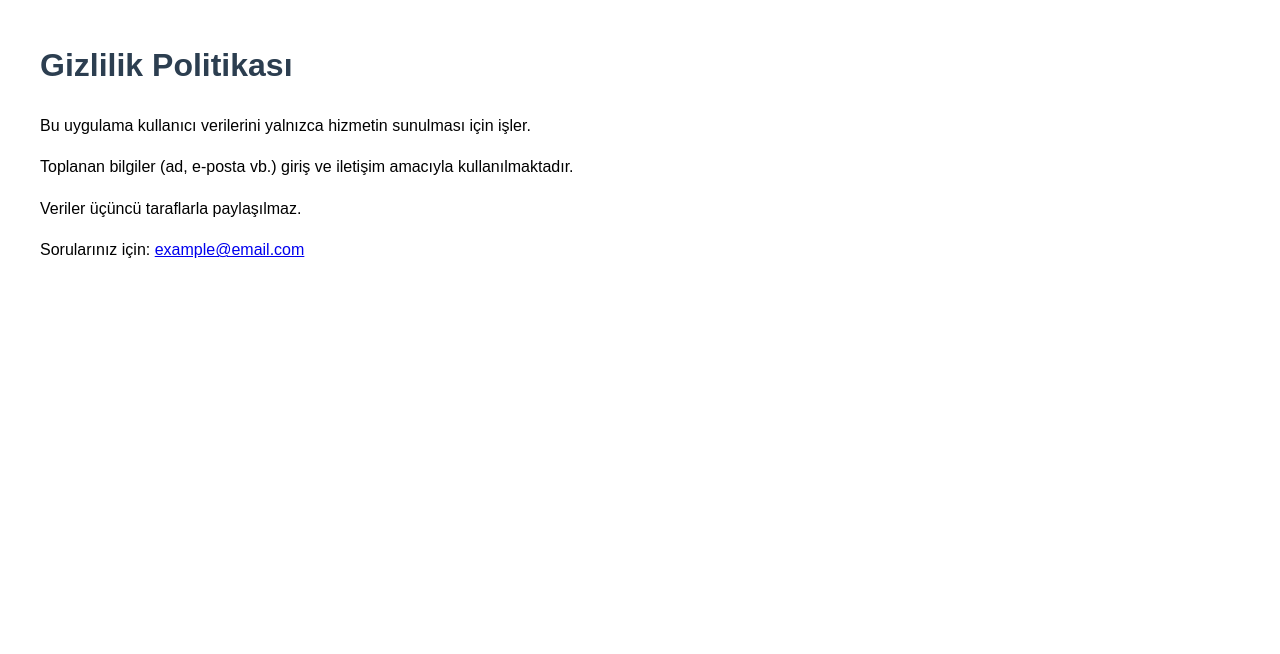
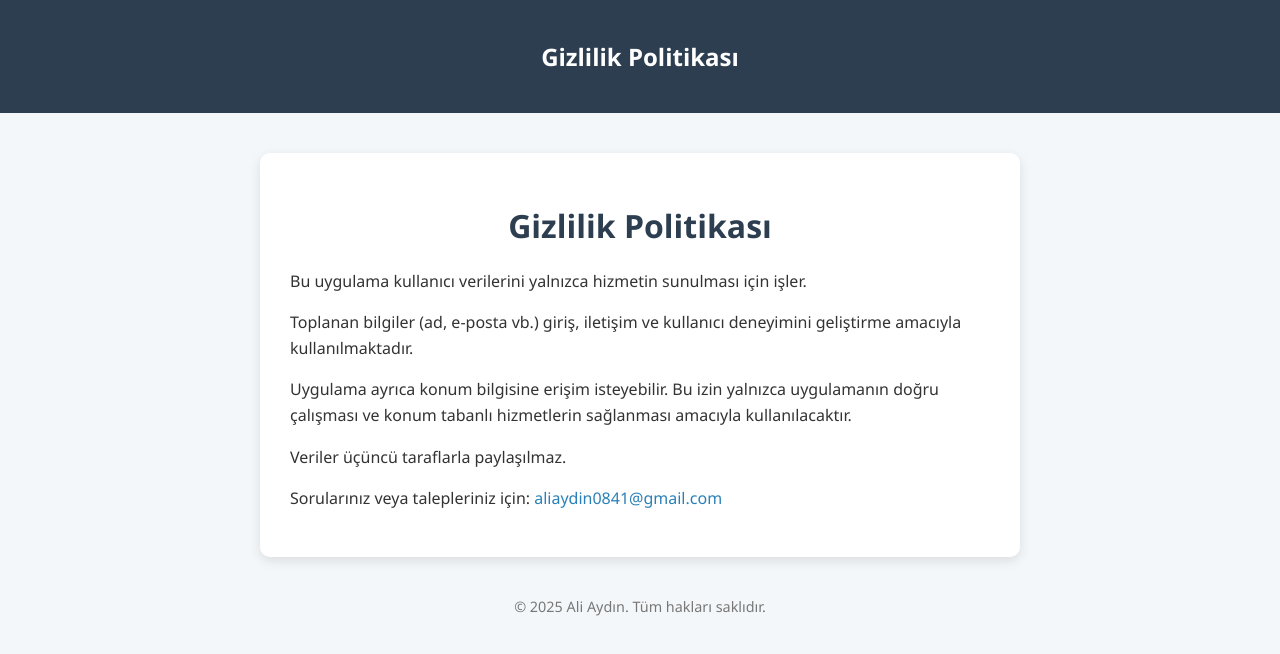
Before and after one commit to aliaydin5/aliaydin55.github.io, a plain HTML site: page index.html in a window 1280 px wide. Drawn offline with Linux system fonts and the light colour scheme.

Commit message:
Update index.html

```diff
--- a/index.html
+++ b/index.html
@@ -2,18 +2,67 @@
 <html lang="tr">
 <head>
   <meta charset="UTF-8">
+  <meta name="viewport" content="width=device-width, initial-scale=1.0">
   <title>Gizlilik Politikası</title>
   <style>
-    body { font-family: Arial, sans-serif; margin: 40px; line-height: 1.6; }
-    h1 { color: #2c3e50; }
-    p { max-width: 600px; }
+    body {
+      font-family: 'Segoe UI', Tahoma, Geneva, Verdana, sans-serif;
+      background: #f4f7f9;
+      color: #333;
+      margin: 0;
+      padding: 0;
+    }
+    header {
+      background: #2c3e50;
+      color: white;
+      padding: 20px 0;
+      text-align: center;
+    }
+    main {
+      max-width: 700px;
+      margin: 40px auto;
+      background: white;
+      padding: 30px;
+      border-radius: 10px;
+      box-shadow: 0 4px 12px rgba(0,0,0,0.1);
+    }
+    h1 {
+      color: #2c3e50;
+      text-align: center;
+    }
+    p {
+      line-height: 1.6;
+      margin-bottom: 15px;
+    }
+    a {
+      color: #2980b9;
+      text-decoration: none;
+    }
+    a:hover {
+      text-decoration: underline;
+    }
+    footer {
+      text-align: center;
+      margin-top: 40px;
+      font-size: 0.9em;
+      color: #777;
+    }
   </style>
 </head>
 <body>
-  <h1>Gizlilik Politikası</h1>
-  <p>Bu uygulama kullanıcı verilerini yalnızca hizmetin sunulması için işler.</p>
-  <p>Toplanan bilgiler (ad, e-posta vb.) giriş ve iletişim amacıyla kullanılmaktadır.</p>
-  <p>Veriler üçüncü taraflarla paylaşılmaz.</p>
-  <p>Sorularınız için: <a href="mailto:example@email.com">example@email.com</a></p>
+  <header>
+    <h2>Gizlilik Politikası</h2>
+  </header>
+  <main>
+    <h1>Gizlilik Politikası</h1>
+    <p>Bu uygulama kullanıcı verilerini yalnızca hizmetin sunulması için işler.</p>
+    <p>Toplanan bilgiler (ad, e-posta vb.) giriş, iletişim ve kullanıcı deneyimini geliştirme amacıyla kullanılmaktadır.</p>
+    <p>Uygulama ayrıca konum bilgisine erişim isteyebilir. Bu izin yalnızca uygulamanın doğru çalışması ve konum tabanlı hizmetlerin sağlanması amacıyla kullanılacaktır.</p>
+    <p>Veriler üçüncü taraflarla paylaşılmaz.</p>
+    <p>Sorularınız veya talepleriniz için: <a href="mailto:aliaydin0841@gmail.com">aliaydin0841@gmail.com</a></p>
+  </main>
+  <footer>
+    &copy; 2025 Ali Aydın. Tüm hakları saklıdır.
+  </footer>
 </body>
 </html>
```
